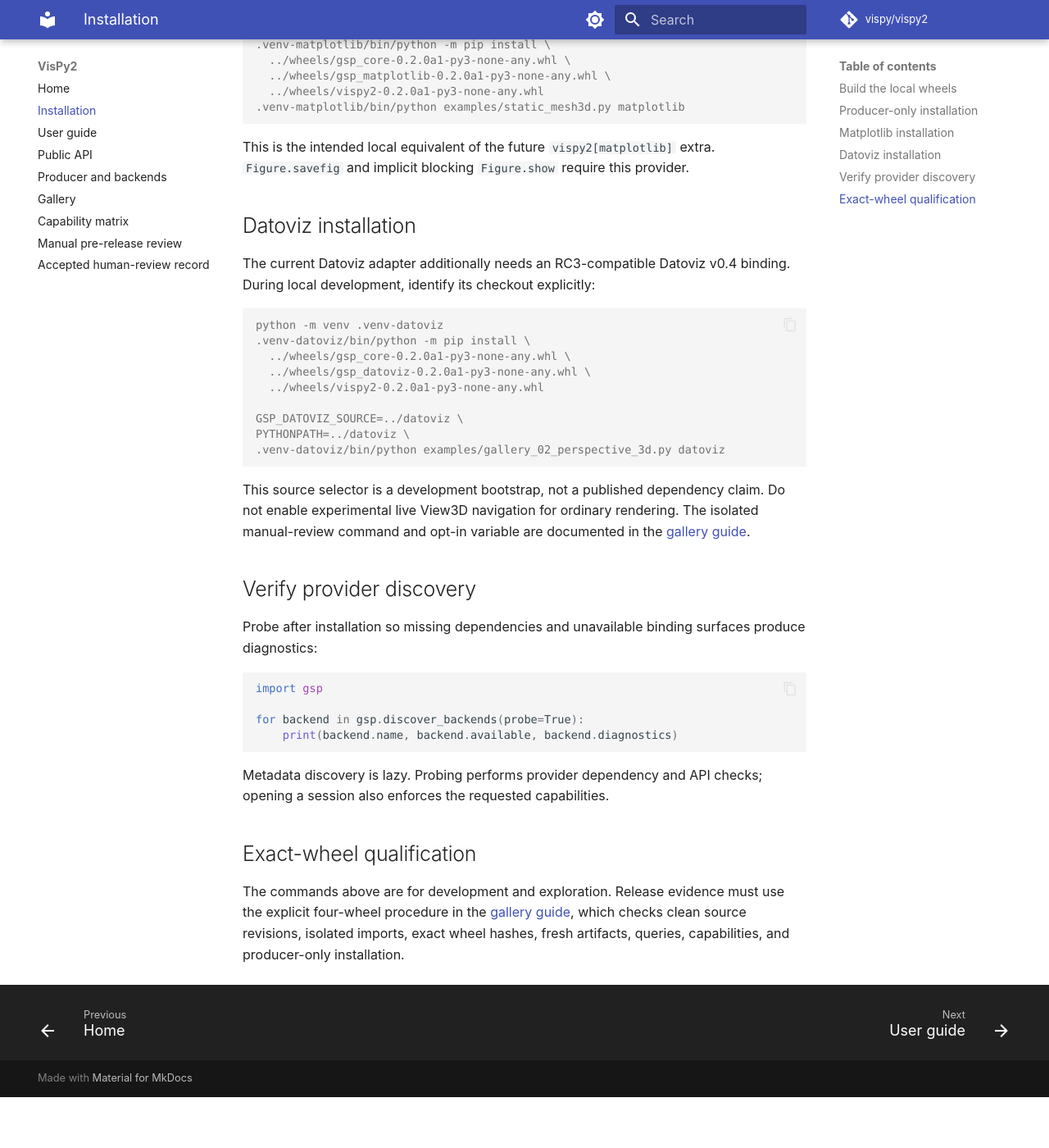
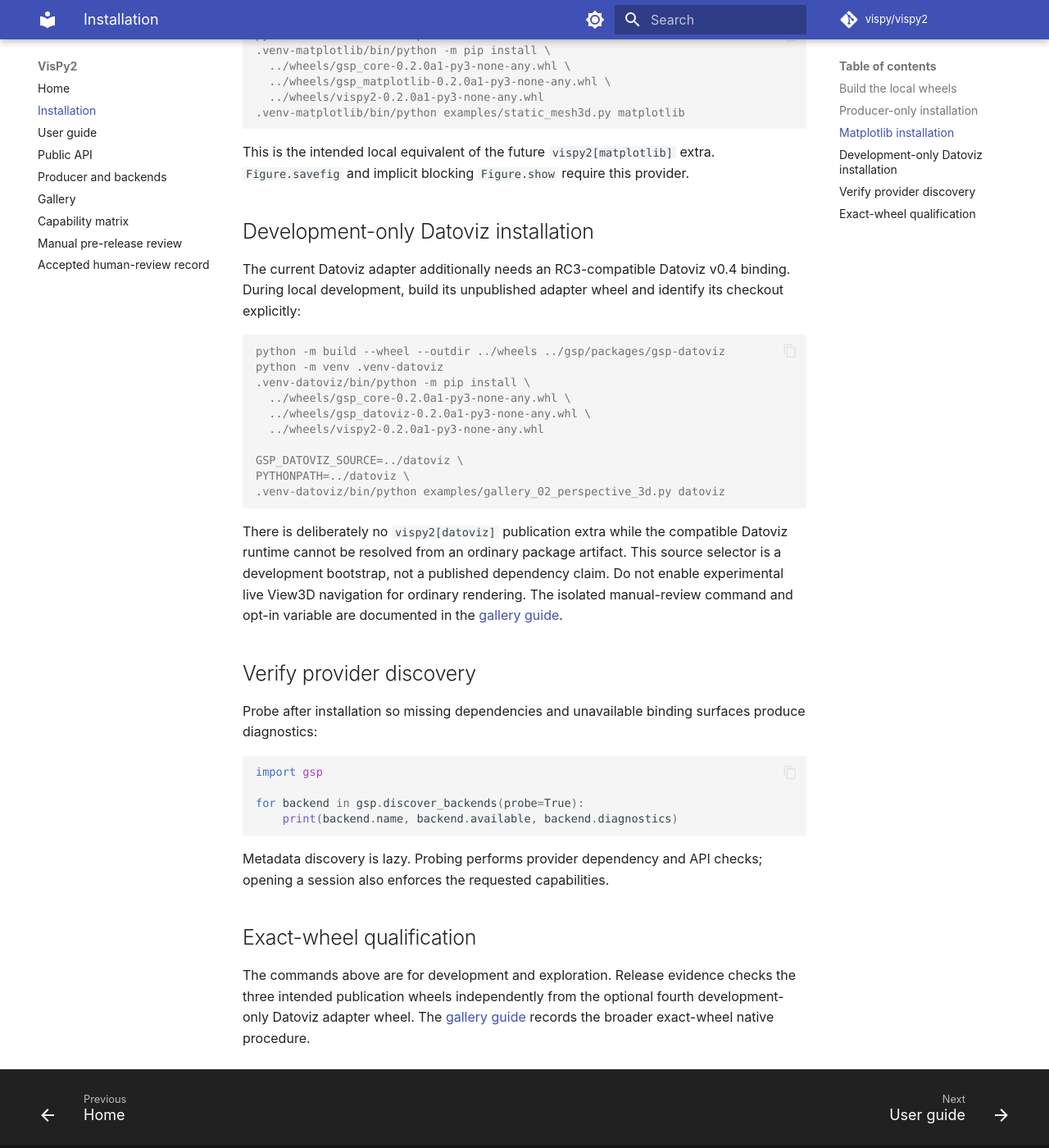
Before and after one commit to vispy/vispy2, an MkDocs documentation site: the page built from docs/installation.md, in a window 1280 px wide and 1400 px high, scrolled down 1120 px. Shown: the whole window at 82% size. Built offline with MkDocs 1.6.1 and Material for MkDocs 9.7.7, drawn with Linux system fonts in a browser that asks for light colours; comment, search, counter and statistics services are not loaded; before the commit the page ends 2458 px from its top, so only the background shows below that; some of the changed text lies outside the part shown.

Commit message:
build: define first alpha package boundary

````diff
--- a/docs/installation.md
+++ b/docs/installation.md
@@ -14,13 +14,13 @@
 
 python -m build --wheel --outdir ../wheels ../gsp/packages/gsp-core
 python -m build --wheel --outdir ../wheels ../gsp/packages/gsp-matplotlib
-python -m build --wheel --outdir ../wheels ../gsp/packages/gsp-datoviz
 python -m build --wheel --outdir ../wheels .
 ```
 
 Use a clean output directory when exact artifact identity matters. The checked-in qualification
 harness accepts explicit wheel paths and verifies hashes rather than selecting an arbitrary wheel
-from a directory.
+from a directory. Build `gsp-datoviz` separately only for the development workflow below; it is
+not part of the intended first ordinary publication set.
 
 ## Producer-only installation
 
@@ -52,12 +52,13 @@
 This is the intended local equivalent of the future `vispy2[matplotlib]` extra. `Figure.savefig`
 and implicit blocking `Figure.show` require this provider.
 
-## Datoviz installation
+## Development-only Datoviz installation
 
 The current Datoviz adapter additionally needs an RC3-compatible Datoviz v0.4 binding. During
-local development, identify its checkout explicitly:
+local development, build its unpublished adapter wheel and identify its checkout explicitly:
 
 ```console
+python -m build --wheel --outdir ../wheels ../gsp/packages/gsp-datoviz
 python -m venv .venv-datoviz
 .venv-datoviz/bin/python -m pip install \
   ../wheels/gsp_core-0.2.0a1-py3-none-any.whl \
@@ -69,9 +70,11 @@
 .venv-datoviz/bin/python examples/gallery_02_perspective_3d.py datoviz
 ```
 
-This source selector is a development bootstrap, not a published dependency claim. Do not enable
-experimental live View3D navigation for ordinary rendering. The isolated manual-review command
-and opt-in variable are documented in the [gallery guide](gallery.md).
+There is deliberately no `vispy2[datoviz]` publication extra while the compatible Datoviz runtime
+cannot be resolved from an ordinary package artifact. This source selector is a development
+bootstrap, not a published dependency claim. Do not enable experimental live View3D navigation
+for ordinary rendering. The isolated manual-review command and opt-in variable are documented in
+the [gallery guide](gallery.md).
 
 ## Verify provider discovery
 
@@ -90,7 +93,6 @@
 
 ## Exact-wheel qualification
 
-The commands above are for development and exploration. Release evidence must use the explicit
-four-wheel procedure in the [gallery guide](gallery.md), which checks clean source revisions,
-isolated imports, exact wheel hashes, fresh artifacts, queries, capabilities, and producer-only
-installation.
+The commands above are for development and exploration. Release evidence checks the three intended
+publication wheels independently from the optional fourth development-only Datoviz adapter wheel.
+The [gallery guide](gallery.md) records the broader exact-wheel native procedure.
````
Also changed, not shown: CHANGELOG.md (+2 -1 lines), README.md (+3 -4 lines), pyproject.toml (+18 -1 lines), 1 other file.
